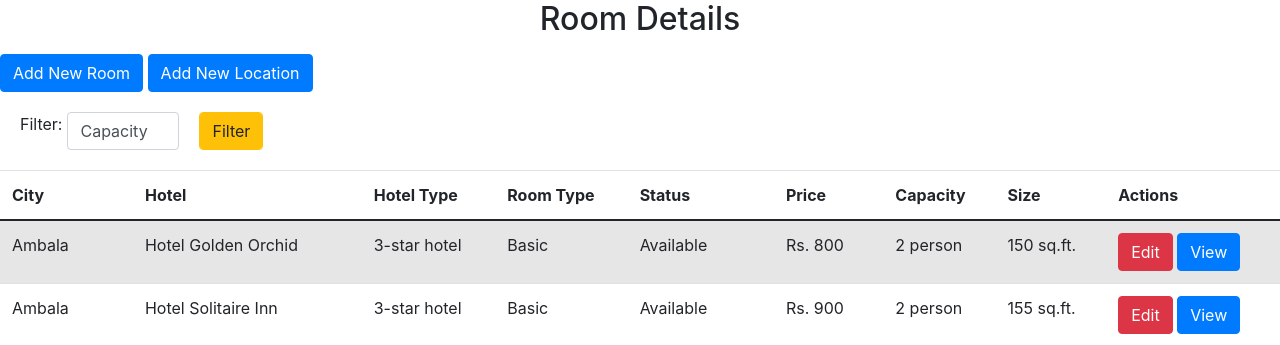
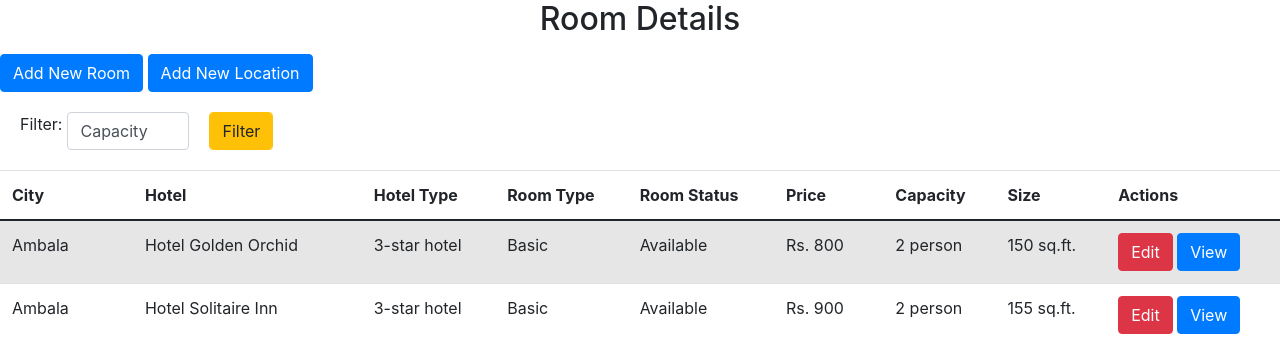
Before and after one commit to Vibhushit07/Zevoyo-Backend, a Django app: page /myApp/staff/dashboard/ in a window 1280 px wide. Shown: the part 624-969 px from the top of the page. Run offline with Django 3.2, Linux system fonts and the light colour scheme; a user stored in the database is signed in; data comes from the database, SQL or seed files in the repository; some libraries are stand-ins or nearby versions.

Commit message:
updated dashboard

```diff
--- a/zevoyo/myApp/templates/staff/dashboard.html
+++ b/zevoyo/myApp/templates/staff/dashboard.html
@@ -116,7 +116,7 @@
             <option value="hotelType">Hotel Type</option>
             <option value="price">Price</option>
             <option value="roomType">Room Type</option>
-            <option value="statusR">Status</option>
+            <option value="statusR">Room Status</option>
         </select>
     </div>
 
@@ -135,7 +135,7 @@
         <th>Hotel</th>
         <th>Hotel Type</th>
         <th>Room Type</th>
-        <th>Status</th>
+        <th>Room Status</th>
         <th>Price</th>
         <th>Capacity</th>
         <th>Size</th>
```
